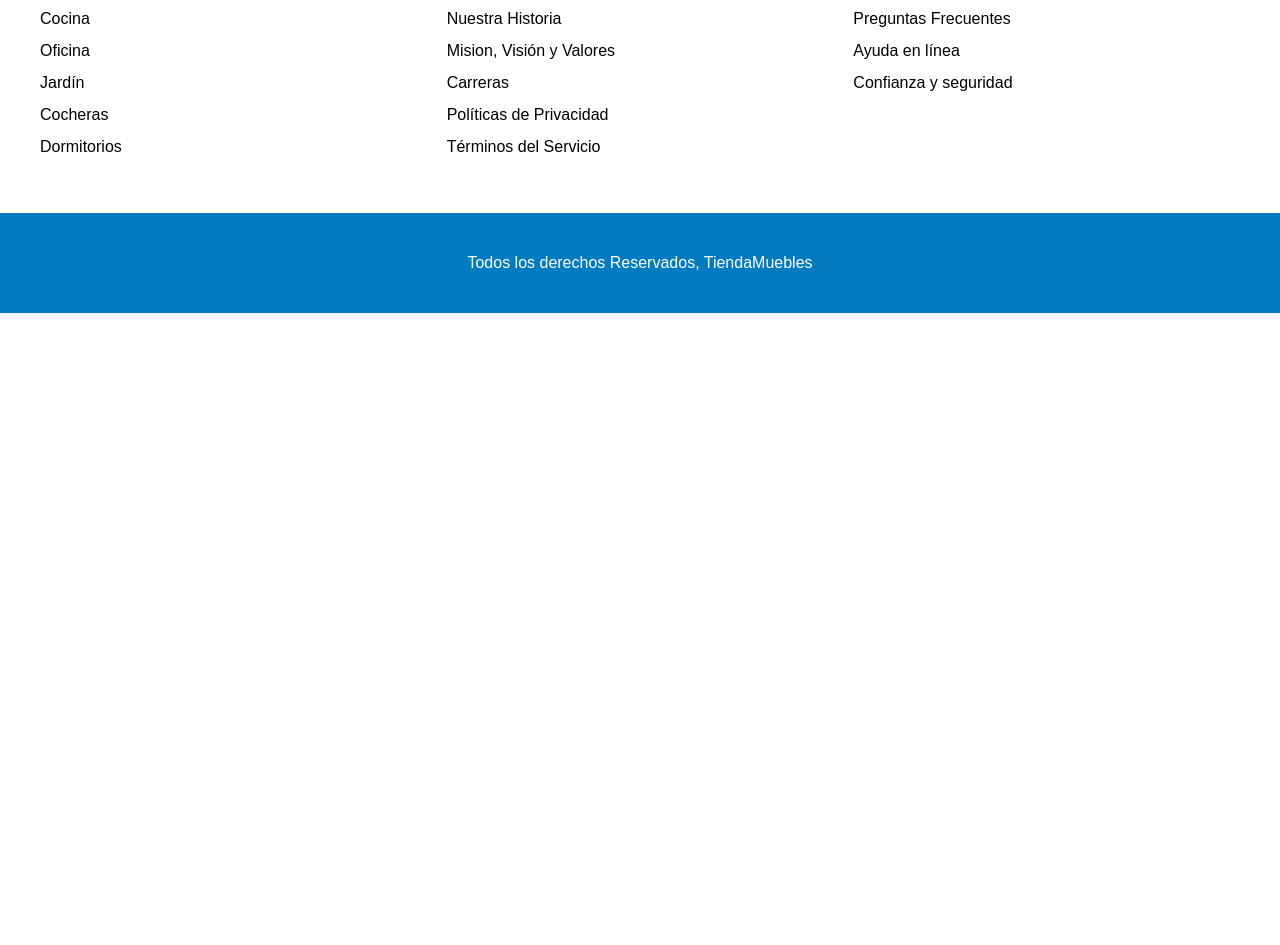
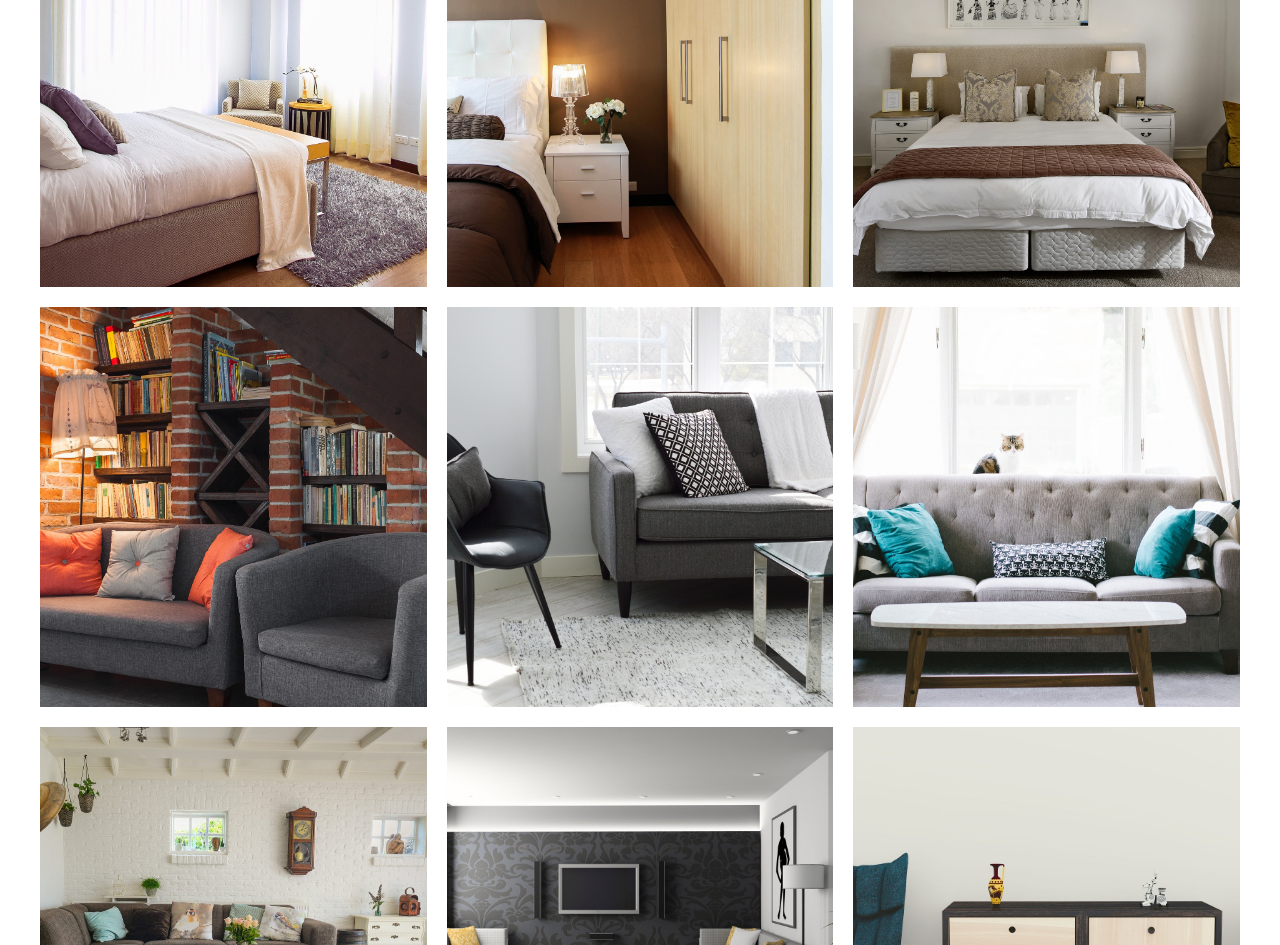
Before and after one commit to shirley-startary/Ecommerce-tiendaMuebles, a website: page pages/galeria.html in a window 1280 px wide. Shown: the part 566-1511 px from the top of the page. Before the commit the page ends 879 px from the top, so only its background shows below. Drawn offline with Linux system fonts and the light colour scheme.

Commit message:
Created galeria page

```diff
--- a/assets/css/app.css
+++ b/assets/css/app.css
@@ -335,3 +335,20 @@ img {
   width: 60rem;
   margin: 0 auto;
 }
+
+/* Galeria */
+
+.galeria {
+  list-style: none;
+  padding: 0;
+  margin: 0;
+  display: grid;
+  grid-template-columns: repeat(3, 1fr);
+  gap: 2rem;
+}
+
+.galeria img {
+  height: 40rem;
+  width: 40rem;
+  object-fit: cover;
+}
--- a/pages/galeria.html
+++ b/pages/galeria.html
@@ -26,7 +26,55 @@
 
   <main class="contenido-principal contenedor">
     <h2 class="text-center">Galeria</h2>
-    <!-- Fin de listado de productos-->
+
+    <ul class="galeria">
+      <li>
+        <a href="../assets/img/galeria_01.jpg" target="_blank">
+          <img src="../assets/img/galeria_01.jpg" alt="imagen galeria 1">
+        </a>
+      </li>
+      <li>
+        <a href="../assets/img/galeria_02.jpg" target="_blank">
+          <img src="../assets/img/galeria_02.jpg" alt="imagen galeria 2">
+        </a>
+      </li>
+      <li>
+        <a href="../assets/img/galeria_03.jpg" target="_blank">
+          <img src="../assets/img/galeria_03.jpg" alt="imagen galeria 3">
+        </a>
+      </li>
+      <li>
+        <a href="../assets/img/galeria_04.jpg" target="_blank">
+          <img src="../assets/img/galeria_04.jpg" alt="imagen galeria 4">
+        </a>
+      </li>
+      <li>
+        <a href="../assets/img/galeria_05.jpg" target="_blank">
+          <img src="../assets/img/galeria_05.jpg" alt="imagen galeria 5">
+        </a>
+      </li>
+      <li>
+        <a href="../assets/img/galeria_06.jpg" target="_blank">
+          <img src="../assets/img/galeria_06.jpg" alt="imagen galeria 6">
+        </a>
+      </li>
+      <li>
+        <a href="../assets/img/galeria_07.jpg" target="_blank">
+          <img src="../assets/img/galeria_07.jpg" alt="imagen galeria 7">
+        </a>
+      </li>
+      <li>
+        <a href="../assets/img/galeria_08.jpg" target="_blank">
+          <img src="../assets/img/galeria_08.jpg" alt="imagen galeria 8">
+        </a>
+      </li>
+      <li>
+        <a href="../assets/img/galeria_09.jpg" target="_blank">
+          <img src="../assets/img/galeria_09.jpg" alt="imagen galeria 9">
+        </a>
+      </li>
+    </ul>
+
   </main>
 
   <footer class="site-footer" >
```
Also changed, not shown: assets/Img-pages/nosotros.png (added), 4 other files.
